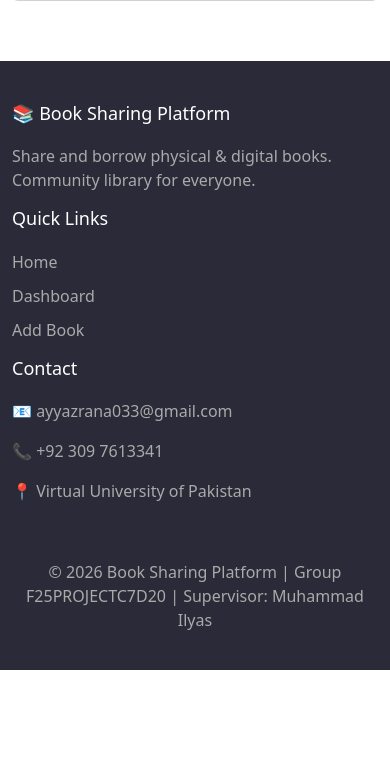
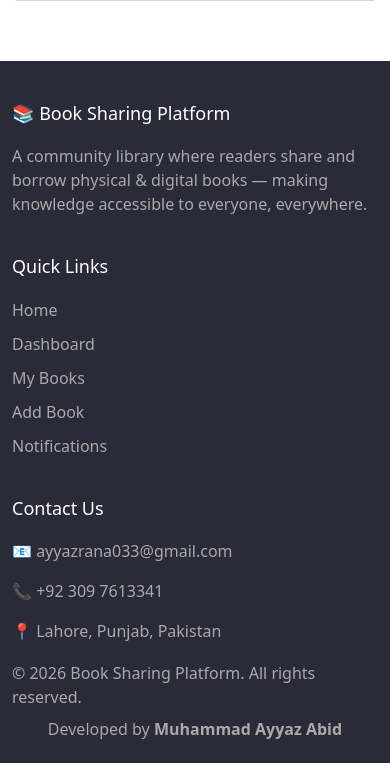
Before and after one commit to ranaayyaz/book-sharing-platform, a Flask app: page /admin/view_book/1 in a window 390 px wide. Shown: the part 756-1519 px from the top of the page. Before the commit the page ends 1426 px from the top, so only its background shows below. Run offline with Flask 3, Linux system fonts and the light colour scheme; a user stored in the database is signed in; some libraries are stand-ins or nearby versions.

Commit message:
Professional footer and responsive fixes

```diff
--- a/templates/admin_view_book.html
+++ b/templates/admin_view_book.html
@@ -10,6 +10,7 @@
             <h4>📖 Book Details</h4>
         </div>
         <div class="card-body">
+            <div class="table-responsive">
             <table class="table table-bordered">
                 <tr>
                     <th style="width:150px">Book ID</th>
@@ -74,6 +75,7 @@
                 </tr>
                 {% endif %}
             </table>
+            </div>
         </div>
         <div class="card-footer">
             <a href="/admin/books" class="btn btn-secondary">← Back to Books</a>
--- a/templates/admin_view_user.html
+++ b/templates/admin_view_user.html
@@ -10,6 +10,7 @@
             <h4>👤 User Profile: {{ user.username }}</h4>
         </div>
         <div class="card-body">
+            <div class="table-responsive">
             <table class="table table-bordered">
                 <tr>
                     <th style="width:150px">ID</th>
@@ -38,6 +39,7 @@
                     </td>
                 </tr>
             </table>
+            </div>
         </div>
     </div>
 
--- a/templates/base.html
+++ b/templates/base.html
@@ -88,31 +88,34 @@
     <!-- FOOTER (Common) -->
     <footer class="footer">
         <div class="container">
-            <div class="row">
+            <div class="row gy-4">
                 <div class="col-md-4">
-                    <h5>📚 Book Sharing Platform</h5>
-                    <p>Share and borrow physical & digital books. Community library for everyone.</p>
+                    <h5 class="footer-brand">📚 Book Sharing Platform</h5>
+                    <p class="footer-about">A community library where readers share and borrow physical &amp; digital
+                        books — making knowledge accessible to everyone, everywhere.</p>
                 </div>
                 <div class="col-md-4">
                     <h5>Quick Links</h5>
                     <ul>
                         <li><a href="{{ url_for('home') }}">Home</a></li>
                         <li><a href="{{ url_for('dashboard') }}">Dashboard</a></li>
+                        <li><a href="{{ url_for('my_books') }}">My Books</a></li>
                         <li><a href="{{ url_for('add_book') }}">Add Book</a></li>
+                        <li><a href="{{ url_for('notifications') }}">Notifications</a></li>
                     </ul>
                 </div>
                 <div class="col-md-4">
-                    <h5>Contact</h5>
+                    <h5>Contact Us</h5>
                     <p>📧 ayyazrana033@gmail.com</p>
                     <p>📞 +92 309 7613341</p>
-                    <p>📍 Virtual University of Pakistan</p>
+                    <p>📍 Lahore, Punjab, Pakistan</p>
                 </div>
             </div>
-            <hr class="footer-hr">
-            <div class="row">
-                <div class="col-12 text-center">
-                    <p>© 2026 Book Sharing Platform | Group F25PROJECTC7D20 | Supervisor: Muhammad Ilyas</p>
-                </div>
+        </div>
+        <div class="footer-bottom">
+            <div class="container d-flex flex-column flex-md-row justify-content-between align-items-center gap-2">
+                <p class="mb-0">© 2026 Book Sharing Platform. All rights reserved.</p>
+                <p class="mb-0">Developed by <strong>Muhammad Ayyaz Abid</strong></p>
             </div>
         </div>
     </footer>
--- a/templates/book_detail.html
+++ b/templates/book_detail.html
@@ -12,6 +12,7 @@
             <h4>📖 {{ book.title }}</h4>
         </div>
         <div class="card-body">
+            <div class="table-responsive">
             <table class="table table-bordered">
                 <tr>
                     <th style="width:150px">Author</th>
@@ -46,6 +47,7 @@
                     <td>{{ book.description or 'No description available.' }}</td>
                 </tr>
             </table>
+            </div>
         </div>
     </div>
 
```
